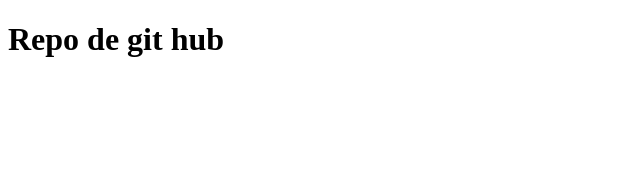
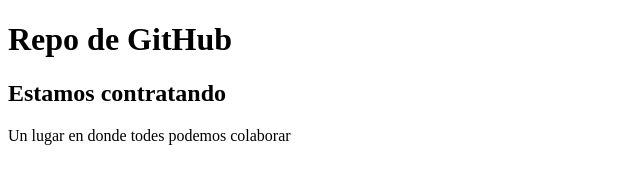
Before and after one commit to proivited/trabajo-todos, a plain HTML site: page index.html in a window 1280 px wide. Shown: the whole page, without its empty margins (0-640 px from the left). Drawn offline with Linux system fonts and the light colour scheme.

Commit message:
se agrega mas información a la página principal

```diff
--- a/index.html
+++ b/index.html
@@ -7,6 +7,8 @@
     <title>Document</title>
 </head>
 <body>
-    <h1>Repo de git hub</h1>
+    <h1>Repo de GitHub</h1>
+    <h2>Estamos contratando</h2>
+    <p>Un lugar en donde todes podemos colaborar</p>
 </body>
 </html>
```
